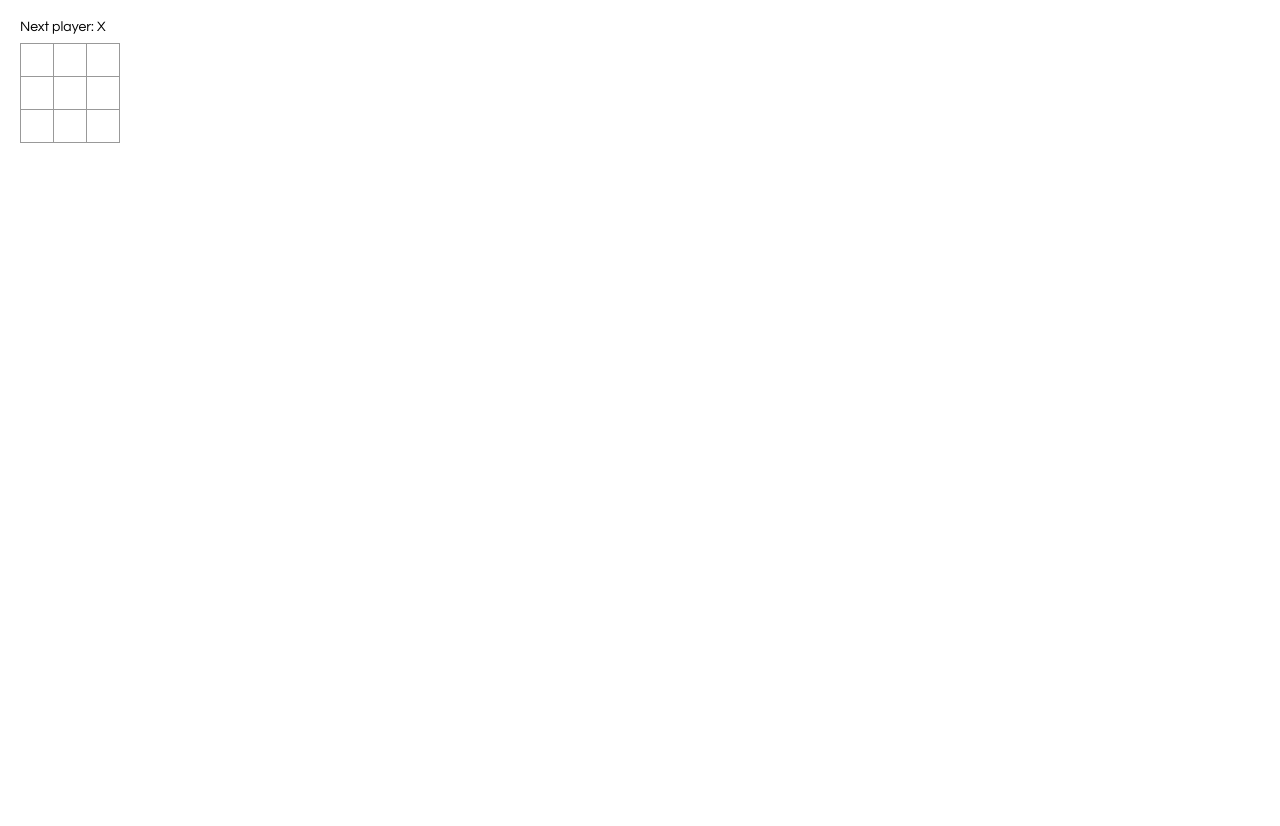
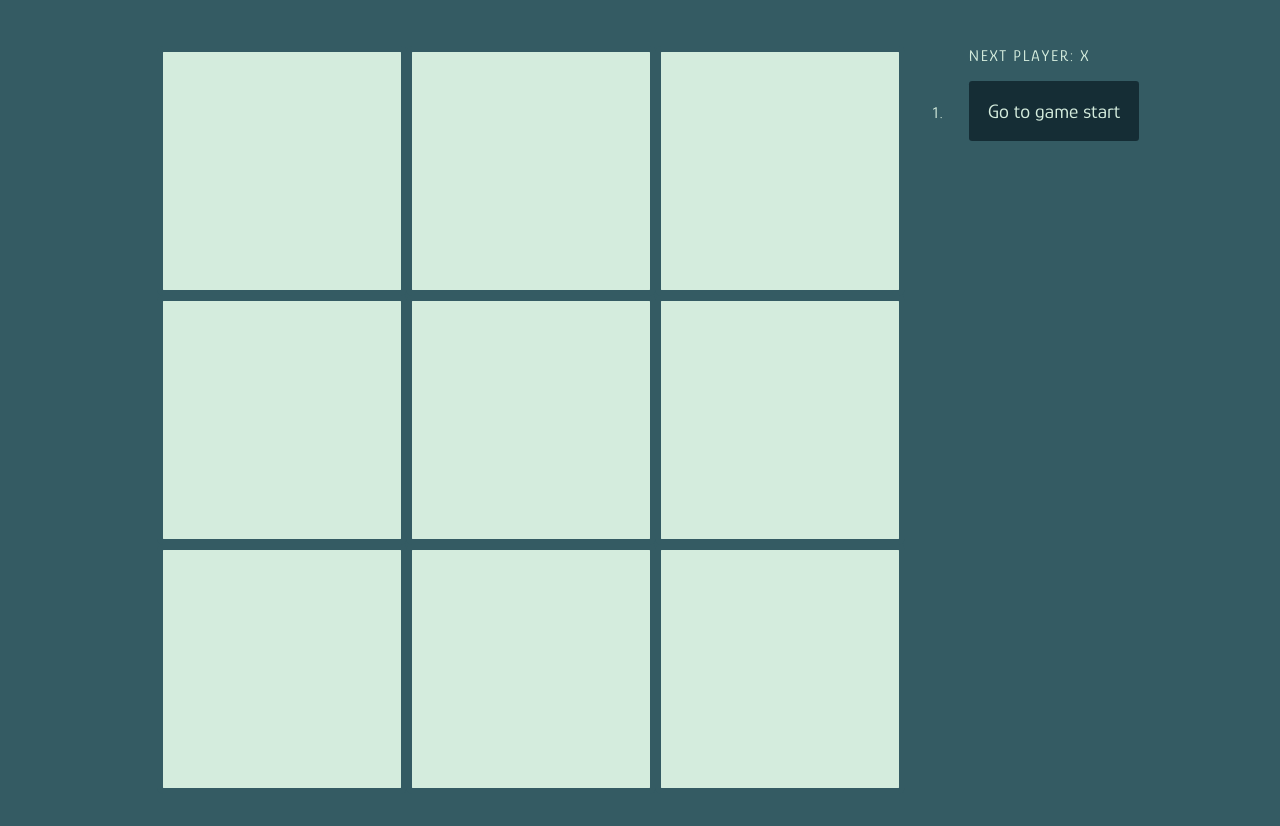
Before and after one commit to michaelgainford/demo__react-noughts-and-crosses, a React app in the folder noughts-and-crosses/: page / in a window 1280 px wide. Before the commit the page ends 800 px from the top, so only its background shows below. Built offline with nearby package versions, Linux system fonts and the light colour scheme.

Commit message:
Pushing final product to repo

```diff
--- a/noughts-and-crosses/src/index.css
+++ b/noughts-and-crosses/src/index.css
@@ -1,9 +1,24 @@
+@import url("https://fonts.googleapis.com/css2?family=Glory:wght@400;700&display=swap");
+
 body {
-  font: 14px "Century Gothic", Futura, sans-serif;
+  background: #345b63;
+  display: flex;
+  flex-direction: column;
+  align-items: center;
+  justify-content: center;
+  font: 14px "Glory", Calibri, sans-serif;
   margin: 20px;
+  min-height: 100vh;
 }
 
-ol, ul {
+* {
+  box-sizing: border-box;
+  margin: 0;
+  padding: 0;
+}
+
+ol,
+ul {
   padding-left: 30px;
 }
 
@@ -14,22 +29,35 @@ ol, ul {
 }
 
 .status {
+  color: #d4ecdd;
+  font-size: 20px;
+  font-weight: 700;
+  letter-spacing: 0.05rem;
   margin-bottom: 10px;
 }
 
 .square {
-  background: #fff;
-  border: 1px solid #999;
+  background: #d4ecdd;
+  border: 2px solid #345b63;
+  border-radius: 0.4rem;
+  color: #345b63;
   float: left;
-  font-size: 24px;
+  font-size: 50px;
   font-weight: bold;
-  line-height: 34px;
-  height: 34px;
+  line-height: 70px;
+  height: 70px;
   margin-right: -1px;
   margin-top: -1px;
   padding: 0;
   text-align: center;
-  width: 34px;
+  width: 70px;
+}
+
+.square:hover {
+  background-color: #152d35;
+  color: #d4ecdd;
+  cursor: pointer;
+  transition: all 1s;
 }
 
 .square:focus {
@@ -46,5 +74,63 @@ ol, ul {
 }
 
 .game-info {
-  margin-left: 20px;
+  color: #d4ecdd;
+  font-size: 16px;
+  letter-spacing: 0.1rem;
+  margin-left: 1rem;
+  text-align: center;
+  text-transform: uppercase;
 }
+
+.game-info ol {
+  align-items: flex-start;
+  display: flex;
+  flex-direction: column;
+  padding-top: 1rem;
+}
+
+.game-info ol li {
+  margin-bottom: 0.6rem;
+}
+
+.game-info ol button {
+  background-color: #152d35;
+  border: 0;
+  border-radius: 0.2rem;
+  color: #d4ecdd;
+  cursor: pointer;
+  font-family: Glory, Calibri, sans-serif;
+  font-size: 1rem;
+  outline: 0;
+  padding: 0.4rem 1rem;
+}
+.game-info ol button:hover {
+  background-color: #d4ecdd;
+  color: #152d35;
+}
+
+@media (min-width: 600px) {
+  body {
+    padding-left: 1rem;
+  }
+  .square {
+    border-width: 0.4rem;
+    font-size: 120px;
+    height: 140px;
+    line-height: 140px;
+    width: 140px;
+  }
+}
+@media (min-width: 900px) {
+  .square {
+    font-size: 200px;
+    height: 250px;
+    line-height: 250px;
+    width: 250px;
+  }
+  .game-info ol button {
+    font-size: 1.25rem;
+    margin-left: 1.2rem;
+    padding: 1.2rem;
+  }
+}
--- a/noughts-and-crosses/src/index.js
+++ b/noughts-and-crosses/src/index.js
@@ -2,37 +2,27 @@ import React from "react";
 import ReactDOM from "react-dom";
 import "./index.css";
 
-class Square extends React.Component {
-  constructor(props) {
-    super(props);
-    this.state = {
-      value: null,
-    };
-  }
-  render() {
-    return (
-      <button
-        className="square"
-        onClick={() => this.setState({value: 'X'})}
-      >
-        {this.state.value}
-      </button>
-    );
-  }
-
+function Square(props) {
+  return (
+    <button className="square" onClick={props.onClick}>
+      {props.value}
+    </button>
+  );
 }
 
 class Board extends React.Component {
   renderSquare(i) {
-    return <Square value={i} />
+    return (
+      <Square
+        value={this.props.squares[i]}
+        onClick={() => this.props.onClick(i)}
+      />
+    );
   }
 
   render() {
-    const status = "Next player: X"
-
     return (
       <div>
-        <div className="status">{status}</div>
         <div className="board-row">
           {this.renderSquare(0)}
           {this.renderSquare(1)}
@@ -49,26 +39,109 @@ class Board extends React.Component {
           {this.renderSquare(8)}
         </div>
       </div>
-    )
+    );
   }
 }
 
 class Game extends React.Component {
+  constructor(props) {
+    super(props);
+    this.state = {
+      history: [{
+        squares: Array(9).fill(null)
+      }],
+      stepNumber: 0,
+      xIsNext: true
+    };
+  }
+
+  handleClick(i) {
+    const history = this.state.history.slice(0, this.state.stepNumber + 1);
+    const current = history[history.length - 1];
+    const squares = current.squares.slice();
+    if (calculateWinner(squares) || squares[i]) {
+      return;
+    }
+    squares[i] = this.state.xIsNext ? 'X' : 'O';
+    this.setState({
+      history: history.concat([{
+        squares: squares
+      }]),
+      stepNumber: history.length,
+      xIsNext: !this.state.xIsNext
+    });
+  }
+
+  jumpTo(step) {
+    this.setState({
+      stepNumber: step,
+      xIsNext: (step % 2) === 0,
+    })
+  }
+
   render() {
+    const history = this.state.history;
+    const current = history[this.state.stepNumber];
+    const winner = calculateWinner(current.squares);
+
+    const moves = history.map((step, move) => {
+      const desc = move ?
+        'Go to move #' + move:
+        'Go to game start';
+        return (
+          <li key={move}>
+            <button onClick={() => this.jumpTo(move)}>{desc}</button>
+          </li>
+        );
+    });
+
+    let status;
+    if (winner) {
+      status = 'Winner: ' + winner;
+    } else {
+      status = 'Next player: ' + (this.state.xIsNext ? 'X' : 'O');
+    }
+
     return (
       <div className="game">
         <div className="game-board">
-          <Board />
+          <Board
+            squares={current.squares}
+            onClick={i => this.handleClick(i)}
+          />
         </div>
         <div className="game-info">
-          <div>{/* status */}</div>
-          <ol>{/* TODO */}</ol>
+          <div>{status}</div>
+          <ol>{moves}</ol>
         </div>
       </div>
-    )
+    );
   }
 }
 
 // ========================================
 
-ReactDOM.render(<Game />, document.getElementById("root"))
+ReactDOM.render(
+  <Game />,
+  document.getElementById('root')
+);
+
+function calculateWinner(squares) {
+  const lines = [
+    [0, 1, 2],
+    [3, 4, 5],
+    [6, 7, 8],
+    [0, 3, 6],
+    [1, 4, 7],
+    [2, 5, 8],
+    [0, 4, 8],
+    [2, 4, 6]
+  ];
+  for (let i = 0; i < lines.length; i++) {
+    const [a, b, c] = lines[i];
+    if (squares[a] && squares[a] === squares[b] && squares[a] === squares[c]) {
+      return squares[a];
+    }
+  }
+  return null;
+}
```
